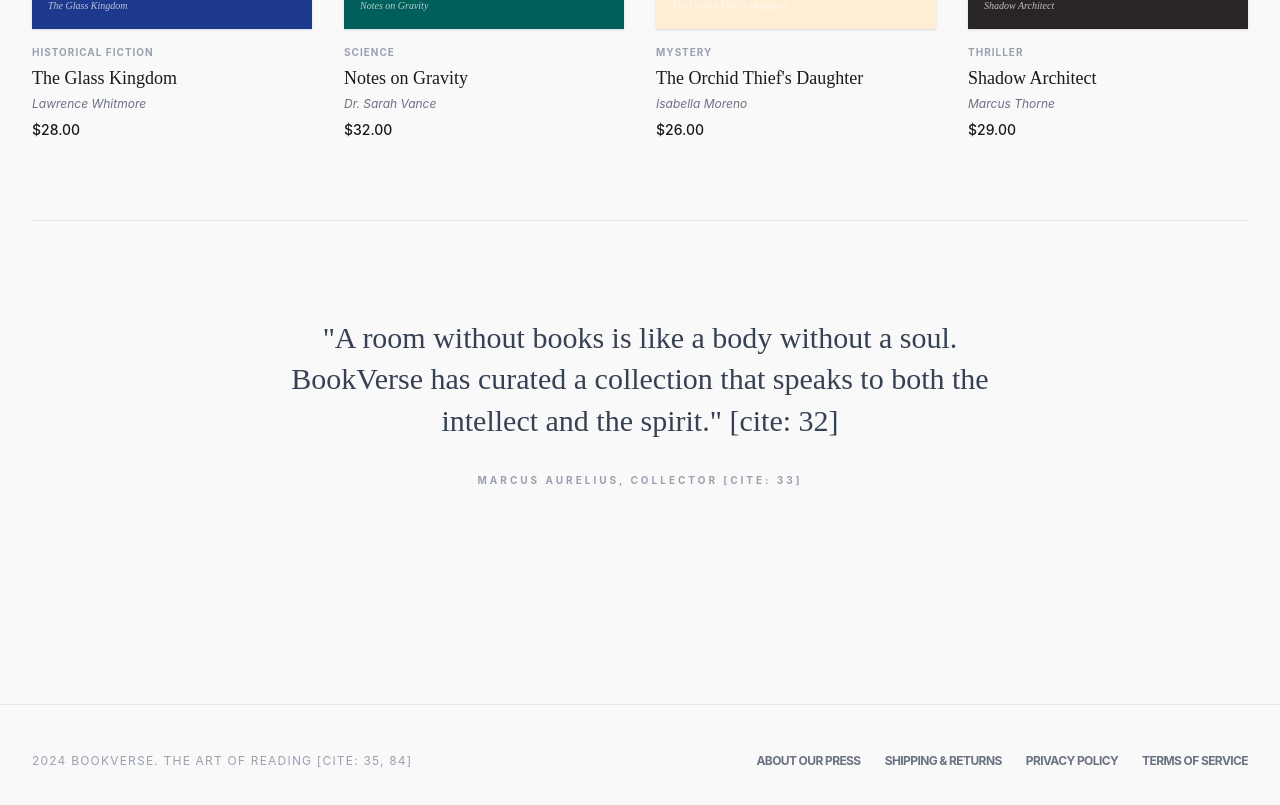
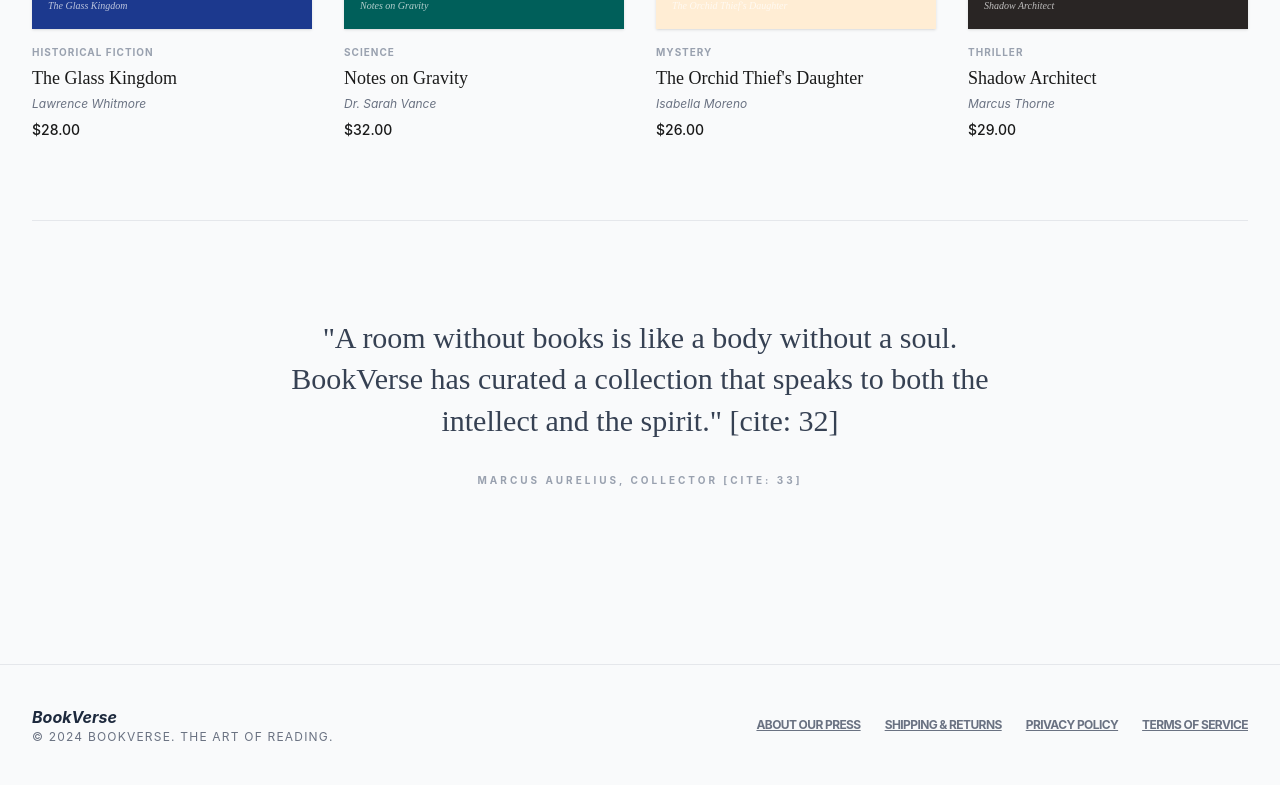
Before and after one commit to CioFlingar/bookverse-frontend, a React (Vite) app: page / in a window 1280 px wide. Shown: the part 1368-2173 px from the top of the page. Built offline with nearby package versions, Linux system fonts and the light colour scheme.

Commit message:
update layout

```diff
--- a/src/components/Layout.jsx
+++ b/src/components/Layout.jsx
@@ -1,25 +1,30 @@
 // src/components/Layout.jsx
-import Navbar from './Navbar';
+import Navbar from "./Navbar";
 
 export default function Layout({ children }) {
   return (
-    <div className="min-h-screen bg-verse-cream font-sans text-verse-dark">
+    <div className="min-h-screen bg-gray-50 font-sans text-slate-800">
       <Navbar />
 
-      <main className="max-w-7xl mx-auto py-10 px-8">
-        {children}
-      </main>
+      <main className="max-w-7xl mx-auto py-10 px-8">{children}</main>
 
-      <footer className="mt-20 border-t border-gray-200 py-12 px-8">
+      {/* Footer & links */}
+      <footer className="mt-10 border-t border-gray-200 py-10 px-8">
         <div className="max-w-7xl mx-auto flex flex-col md:flex-row justify-between items-center gap-6">
-          <p className="text-xs text-gray-400 uppercase tracking-widest">
-            2024 BOOKVERSE. THE ART OF READING [cite: 35, 84]
-          </p>
+          <div flex flex-col >
+            <div class="mb-4 md:mb-0 font-bold text-slate-800 italic">
+              BookVerse
+            </div>
+            <p className="text-xs text-gray-500 uppercase tracking-widest">
+              © 2024 BOOKVERSE. THE ART OF READING.
+            </p>
+          </div>
+
           <div className="flex gap-6 text-xs text-gray-500 uppercase tracking-tighter font-bold">
-            <a href="#">About our Press</a>
-            <a href="#">Shipping & Returns</a>
-            <a href="#">Privacy Policy</a>
-            <a href="#">Terms of Service</a>
+            <a href="#" className="hover:text-slate-800 underline">About our Press</a>
+            <a href="#" className="hover:text-slate-800 underline">Shipping & Returns</a>
+            <a href="#" className="hover:text-slate-800 underline">Privacy Policy</a>
+            <a href="#" className="hover:text-slate-800 underline">Terms of Service</a>
           </div>
         </div>
       </footer>
```
